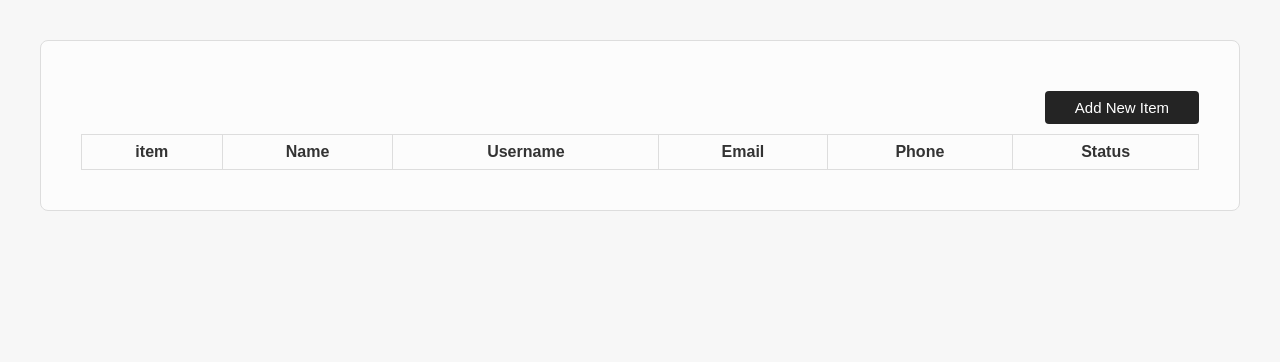
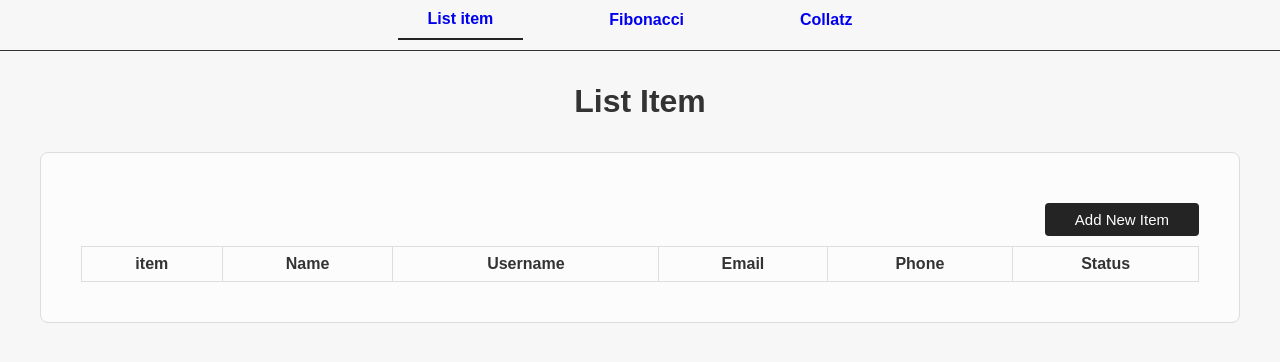
Before and after one commit to HosseinHp96/code-challenge, a React (Vite) app: page /users in a window 1280 px wide. Shown: the top 362 px of the page. Built offline with nearby package versions, Linux system fonts and the light colour scheme.

Commit message:
Add header and page title components

```diff
--- /dev/null
+++ b/src/components/header/index.tsx
@@ -0,0 +1,25 @@
+import { HeaderContainer, HeaderLink } from "./styled";
+import { useLocation } from "react-router-dom";
+
+const Header: React.FC = () => {
+  const location = useLocation();
+  const currentPath = location.pathname;
+
+  return (
+    <HeaderContainer>
+      <HeaderLink to="/users" isActive={currentPath === "/users"}>
+        List item
+      </HeaderLink>
+
+      <HeaderLink to="/fibonacci" isActive={currentPath === "/fibonacci"}>
+        Fibonacci
+      </HeaderLink>
+
+      <HeaderLink to="/collatz" isActive={currentPath === "/collatz"}>
+        Collatz
+      </HeaderLink>
+    </HeaderContainer>
+  );
+};
+
+export default Header;
--- /dev/null
+++ b/src/components/header/styled.tsx
@@ -0,0 +1,25 @@
+import styled from "@emotion/styled";
+import { Link } from "react-router-dom";
+
+export const HeaderContainer = styled.header`
+  display: flex;
+  justify-content: center;
+  align-items: center;
+  gap: 3.5rem;
+  background-color: #f7f7f7;
+  padding: 10px;
+  position: sticky;
+  top: 0;
+  z-index: 1000;
+  border-bottom: 1px solid #333;
+`;
+
+export const HeaderLink = styled(Link)<{ isActive: boolean }>`
+  text-decoration: none;
+  font-weight: bold;
+  padding: 0px 30px 10px 30px;
+  border-bottom: ${(props) => (props.isActive ? "2px solid #242424" : "none")};
+  &:hover {
+    text-decoration: underline;
+  }
+`;
--- a/src/components/index.ts
+++ b/src/components/index.ts
@@ -1 +1,4 @@
 export { default as CustomBtn } from "./customBtn";
+export { default as Header } from "./header";
+export { default as Layout } from "./layout";
+export { default as PageTitle } from "./pageTitle";
--- /dev/null
+++ b/src/components/layout/index.tsx
@@ -0,0 +1,19 @@
+import { Outlet } from "react-router-dom";
+import Header from "../header";
+import PageTitle from "../pageTitle";
+
+const Layout: React.FC = () => {
+  return (
+    <div>
+      <Header />
+
+      <PageTitle />
+
+      <main>
+        <Outlet />
+      </main>
+    </div>
+  );
+};
+
+export default Layout;
--- /dev/null
+++ b/src/components/pageTitle/index.tsx
@@ -0,0 +1,24 @@
+import styled from "@emotion/styled";
+import { useLocation } from "react-router-dom";
+
+const titles: Record<string, string> = {
+  "/users": "List Item",
+  "/create": "Create New Item",
+  "/edit/:userName": "Edit Item",
+  "/fibonacci": "Fibonacci",
+  "/collatz": "Collatz",
+};
+
+const Title = styled.h1`
+  text-align: center;
+  padding: 2rem 0;
+`;
+
+const PageTitle: React.FC = () => {
+  const location = useLocation();
+  const currentPath = location.pathname;
+
+  return <Title>{titles[currentPath]}</Title>;
+};
+
+export default PageTitle;
--- a/src/pages/users/index.tsx
+++ b/src/pages/users/index.tsx
@@ -1,10 +1,9 @@
 import React from "react";
-import { useNavigate } from "react-router-dom";
+import { Link, useNavigate } from "react-router-dom";
 import { useUsersStore } from "../../hooks/useUserStore";
 import { IUserEntity } from "../../interfaces";
 import { CustomBtn } from "../../components";
 import { Container } from "../../styles";
-import { Table } from "./styled";
 
 const cols = ["item", "Name", "Username", "Email", "Phone", "Status"];
 
--- a/src/styles/container.ts
+++ b/src/styles/container.ts
@@ -2,6 +2,7 @@ import styled from "@emotion/styled";
 
 export const Container = styled.div`
   margin: 20px;
+  margin-top: unset;
   padding: 20px;
   border: 1px solid #ddd;
   border-radius: 8px;
@@ -11,6 +12,7 @@ export const Container = styled.div`
 
   @media (min-width: 768px) {
     margin: 40px;
+    margin-top: unset;
     padding: 40px;
   }
 `;
```
Also changed, not shown: src/router/routes.tsx (+7 -0 lines).
